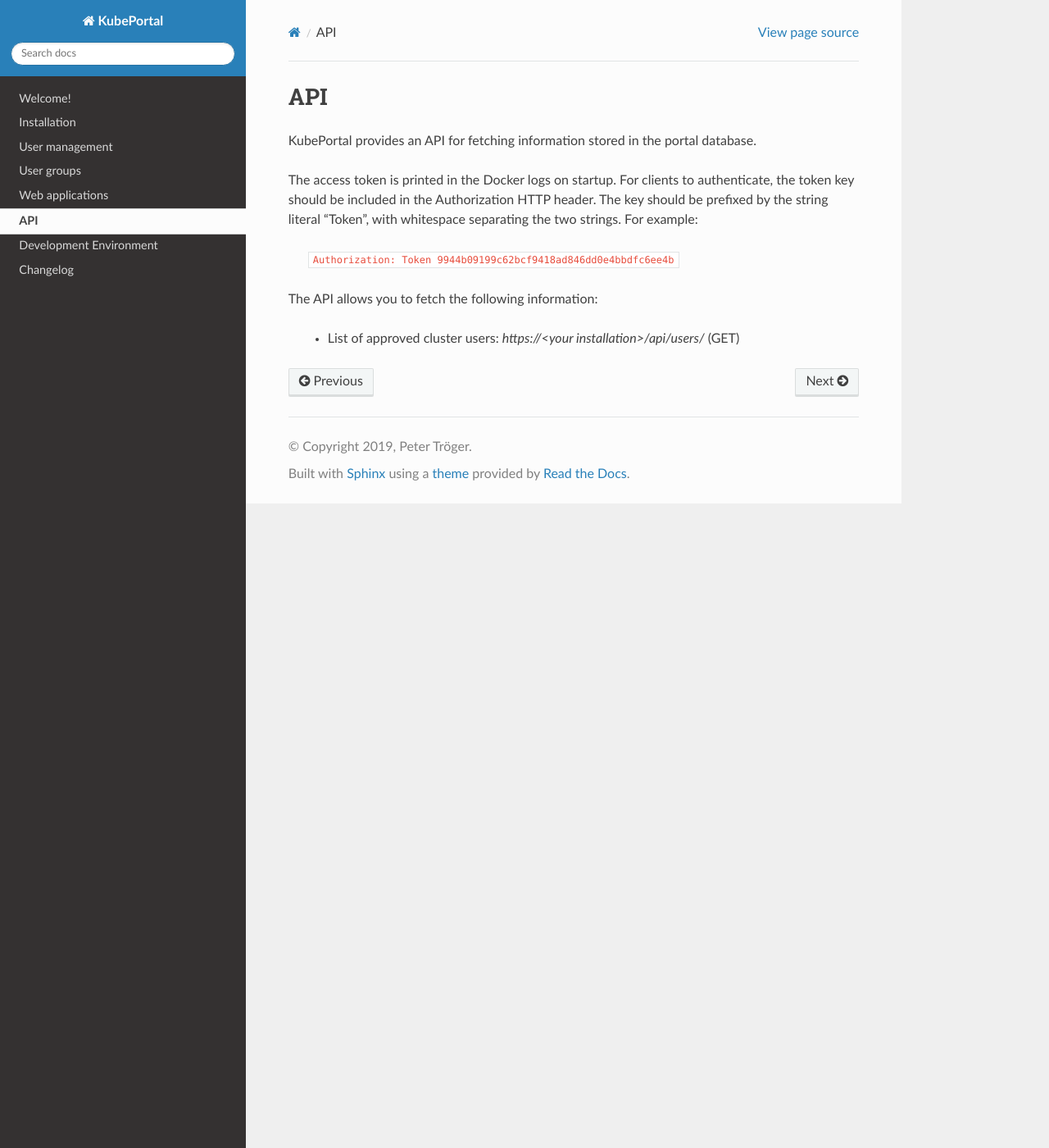
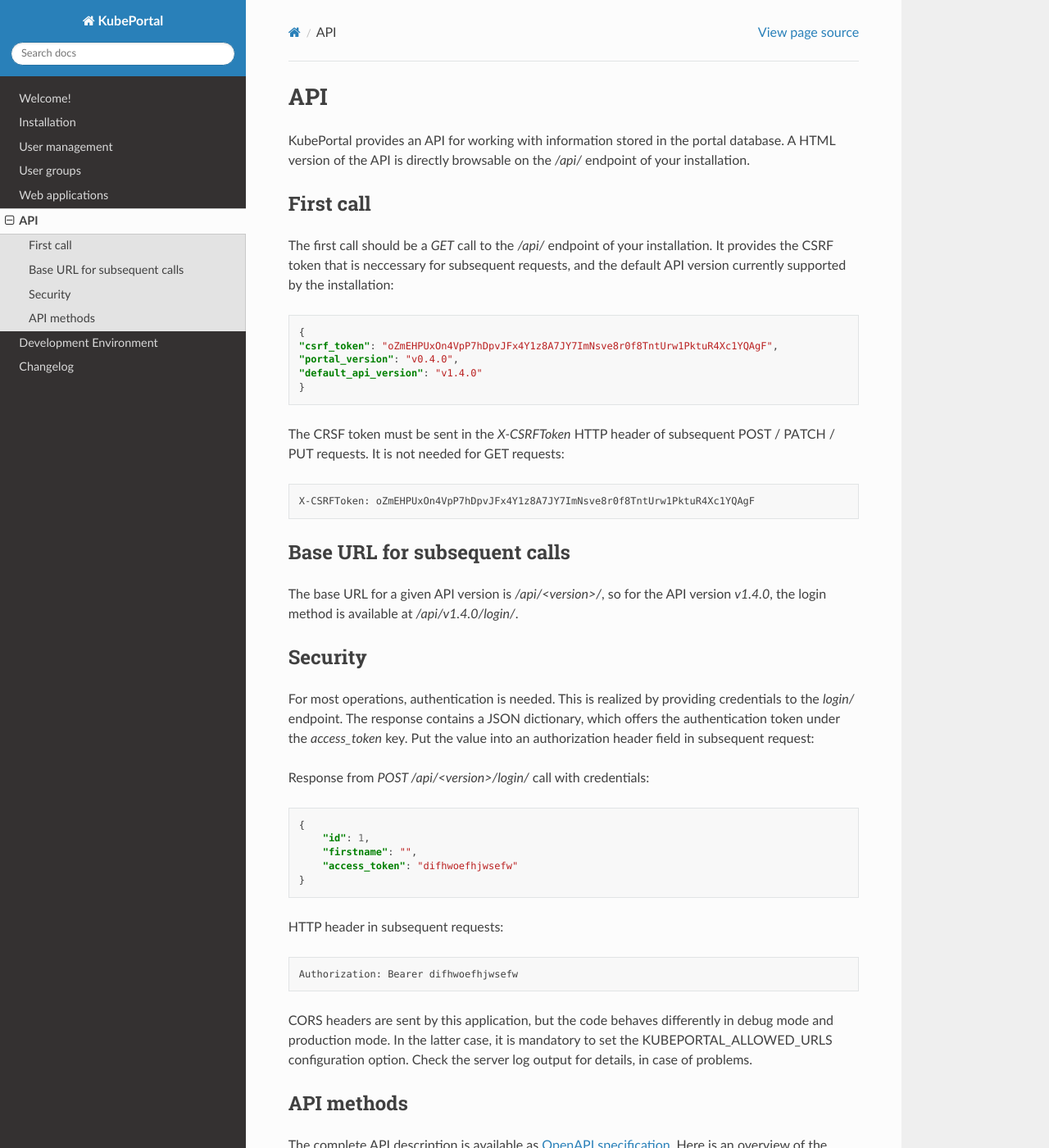
Before and after one commit to kubeportal/kubeportal, a Sphinx documentation site: the page built from docs/api.rst, in a window 1280 px wide and 1400 px high. Shown: the whole window at 82% size. Built offline with Sphinx 7.4.7 and the Read the Docs theme 2.0.0, drawn with Linux system fonts in a browser that asks for light colours; some of the changed text lies outside the part shown.

Commit message:
Add OpenAPI spec to manual page, closes #110

```diff
--- a/docs/api.rst
+++ b/docs/api.rst
@@ -1,12 +1,58 @@
 API
 ###
 
-KubePortal provides an API for fetching information stored in the portal database.
+KubePortal provides an API for working with information stored in the portal database. A HTML version of the API is directly browsable on the `/api/` endpoint of your installation.
 
-The access token is printed in the Docker logs on startup. For clients to authenticate, the token key should be included in the Authorization HTTP header. The key should be prefixed by the string literal "Token", with whitespace separating the two strings. For example:
+First call
+----------
 
-  ``Authorization: Token 9944b09199c62bcf9418ad846dd0e4bbdfc6ee4b``
+The first call should be a `GET` call to the `/api/` endpoint of your installation. It provides the CSRF token that is neccessary for subsequent requests, and the default API version currently supported by the installation:
 
-The API allows you to fetch the following information:
+.. code-block:: json
 
-  * List of approved cluster users: `https://<your installation>/api/users/` (GET)
+	{
+	"csrf_token": "oZmEHPUxOn4VpP7hDpvJFx4Y1z8A7JY7ImNsve8r0f8TntUrw1PktuR4Xc1YQAgF",
+	"portal_version": "v0.4.0",
+	"default_api_version": "v1.4.0"
+	}
+
+The CRSF token must be sent in the  `X-CSRFToken` HTTP header of subsequent POST / PATCH / PUT requests. It is not needed for GET requests:
+
+.. code-block:: guess
+
+	X-CSRFToken: oZmEHPUxOn4VpP7hDpvJFx4Y1z8A7JY7ImNsve8r0f8TntUrw1PktuR4Xc1YQAgF
+
+
+Base URL for subsequent calls
+------------------------------
+The base URL for a given API version is `/api/<version>/`, so for the API version `v1.4.0`, the login method is available at `/api/v1.4.0/login/`.
+
+
+Security
+--------
+For most operations, authentication is needed. This is realized by providing credentials to the `login/` endpoint. The response contains a JSON dictionary, which offers the authentication token under the `access_token` key. Put the value into an authorization header field in subsequent request:
+
+Response from `POST /api/<version>/login/` call with credentials:
+
+.. code-block:: json
+
+	{
+	    "id": 1,
+	    "firstname": "",
+	    "access_token": "difhwoefhjwsefw"
+	}
+
+HTTP header in subsequent requests:
+
+.. code-block:: guess
+
+	Authorization: Bearer difhwoefhjwsefw
+
+CORS headers are sent by this application, but the code behaves differently in debug mode and production mode. In the latter case, it is mandatory to set the KUBEPORTAL_ALLOWED_URLS configuration option. Check the server log output for details, in case of problems.
+
+API methods
+-----------
+
+The complete API description is available as `OpenAPI specification <https://raw.githubusercontent.com/kubeportal/kubeportal/master/docs/openapi.yaml>`_. Here is an overview of the available methods:
+
+.. openapi:: openapi.yaml
--- a/docs/conf.py
+++ b/docs/conf.py
@@ -4,7 +4,8 @@
 release = 'v0.4.0'
 extensions = [
 	'sphinx_issues',
-    'sphinx.ext.autosectionlabel'
+    'sphinx.ext.autosectionlabel',
+    'sphinxcontrib.openapi',
 ]
 templates_path = ['_templates']
 exclude_patterns = ['_build', 'Thumbs.db', '.DS_Store']
--- a/requirements-dev.txt
+++ b/requirements-dev.txt
@@ -5,3 +5,4 @@
 coverage
 pytest-django
 django-configurations
+sphinxcontrib-openapi
```
Also changed, not shown: docs/openapi.md (added, +306 -0 lines), docs/index.rst (line endings or trailing spaces).
